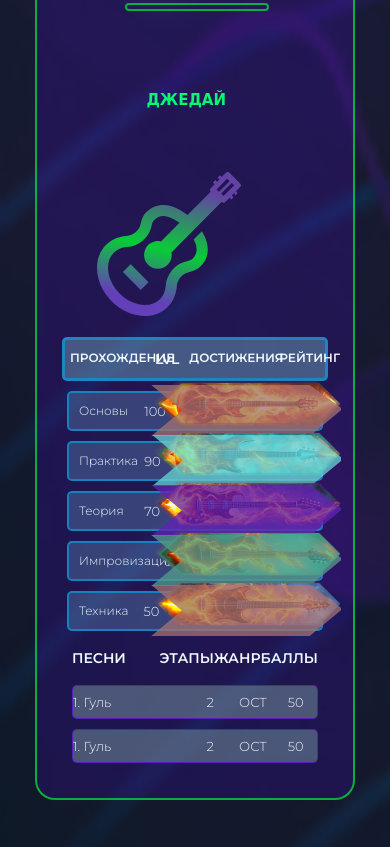
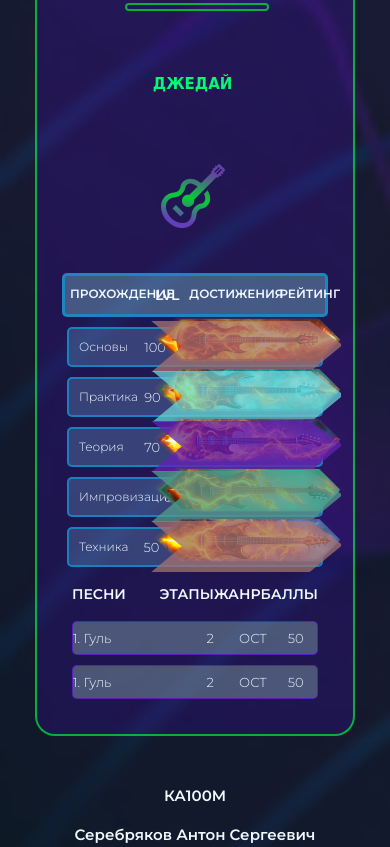
Before and after one commit to Staisprid/ka100m_page_music, a plain HTML site: page index.html in a window 390 px wide. Shown: the part 1997-2844 px from the top of the page. Drawn offline with Linux system fonts and the light colour scheme.

Commit message:
new style css

```diff
--- a/index.html
+++ b/index.html
@@ -158,7 +158,7 @@
                         </div>
                         <div class="card-level-name">ДЖЕДАЙ</div>
                         <div class="card-bonus">
-                            <img src="svg/Guitarr.svg" alt="Bonus picter">
+                            <img class="bonus-guitar" src="svg/Guitarr.svg" alt="Bonus picter">
                         </div>
                     </div>
                     <div class="table-content-user">
@@ -263,13 +263,6 @@
                         <div class="footer-name footer-text">Серебряков Антон Сергеевич</div>
                         <div class="footer-address footer-text">Адрес: Рязанская область, г. Рыбное</div>
                         <div class="footer-phone footer-text">7(111)000 00 00</div>
-                        <div class="copy">&copy Все права защищены</div>
-                    </div>
-                    <div class="footer-content">
-                        <div class="footer-lesson footer-text">Онлайн обучение игры на гитаре</div>
-                        <div class="footer-info footer-text">Главное</div>
-                        <div class="footer-about footer-text">О нас</div>
-                        <div class="footer-record footer-text">Запись на курс</div>
                         <div class="message">
                             <div class="vk">
                                 <a href="">
@@ -289,6 +282,13 @@
                         </div>
 
                     </div>
+                    <div class="footer-content">
+                        <div class="footer-lesson footer-text">Онлайн обучение игре на гитаре</div>
+                        <div class="footer-info footer-text">Главное</div>
+                        <div class="footer-about footer-text">О нас</div>
+                        <div class="footer-record footer-text">Запись на курс</div>
+                        <div class="copy">&copy Все права защищены</div>
+                    </div>
 
                 </div>
 
--- a/style.css
+++ b/style.css
@@ -280,6 +280,10 @@ ul {
     justify-content: space-around;
     text-align: center;
     margin-right: 3rem;
+}
+
+.bonus-guitar {
+    padding-left: 50px;
 }
 
 .card-level-scale {
@@ -819,6 +823,12 @@ ul {
         text-align: left;
         padding-right: 5px;
     }
+
+    .footer-text {
+        font-weight: 600;
+        text-align: center;
+        margin: 20px;
+    }
 }
 
 @media(max-width:570px) {
@@ -854,6 +864,21 @@ ul {
     .person-progress-shadow {
         right: -25px;
     }
+
+    .card-level-name,
+    .card-bonus {
+        height: 7rem;
+        width: 7rem;
+        top: -50px;
+        margin: 0;
+        align-items: center;
+    }
+
+    .bonus-guitar {
+        width: 64px;
+        height: 64px;
+        padding-left: 0;
+    }
 }
 
 @media(max-width:440px) {
```
